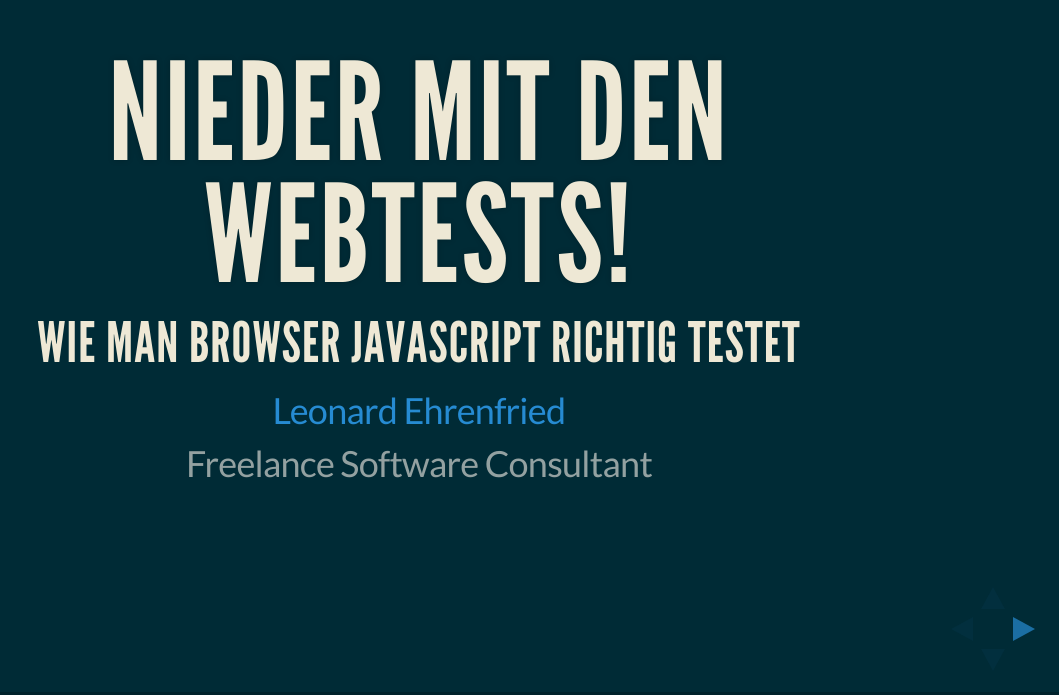
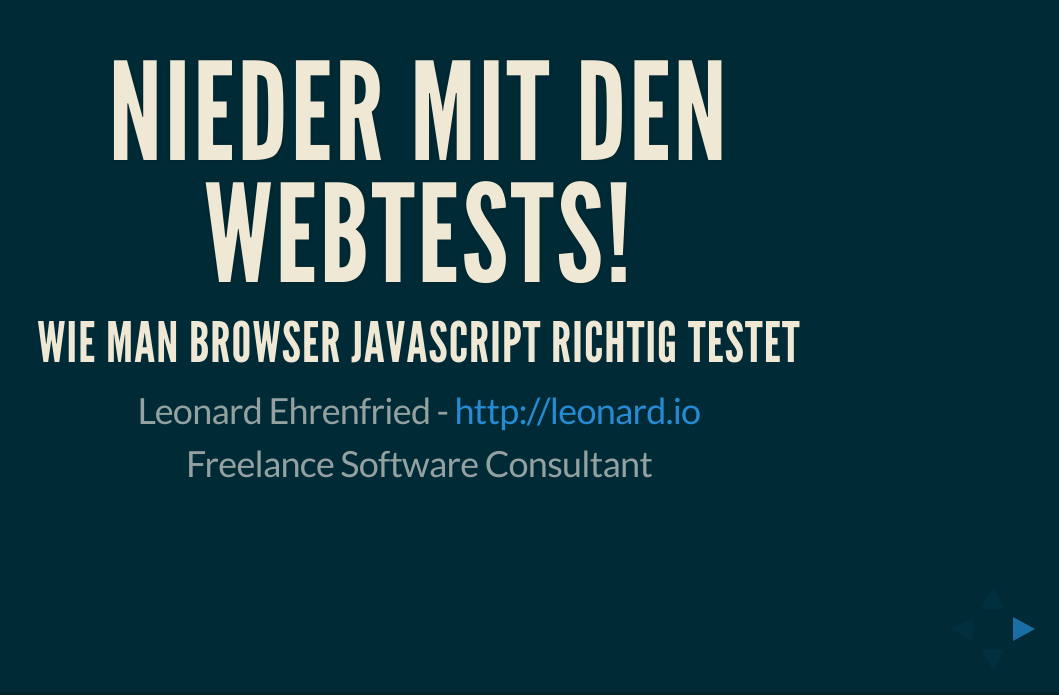
Before and after one commit to lenniboy/talks, a plain HTML site: page nieder-mit-den-webtests/index.html in a window 1280 px wide. Shown: the part 105-800 px from the top of the page, without its empty margins (221-1280 px from the left). Drawn offline with Linux system fonts and the light colour scheme.

Commit message:
Formatting

```diff
--- a/nieder-mit-den-webtests/index.html
+++ b/nieder-mit-den-webtests/index.html
@@ -40,7 +40,7 @@
           <h1>Nieder mit den Webtests!</h1>
           <h3>Wie man Browser JavaScript richtig testet</h3>
           <p>
-            <a href="http://leonard.io">Leonard Ehrenfried</a>
+            Leonard Ehrenfried - <a href="http://leonard.io">http://leonard.io</a>
           </p>
           <p>
             Freelance Software Consultant
```
